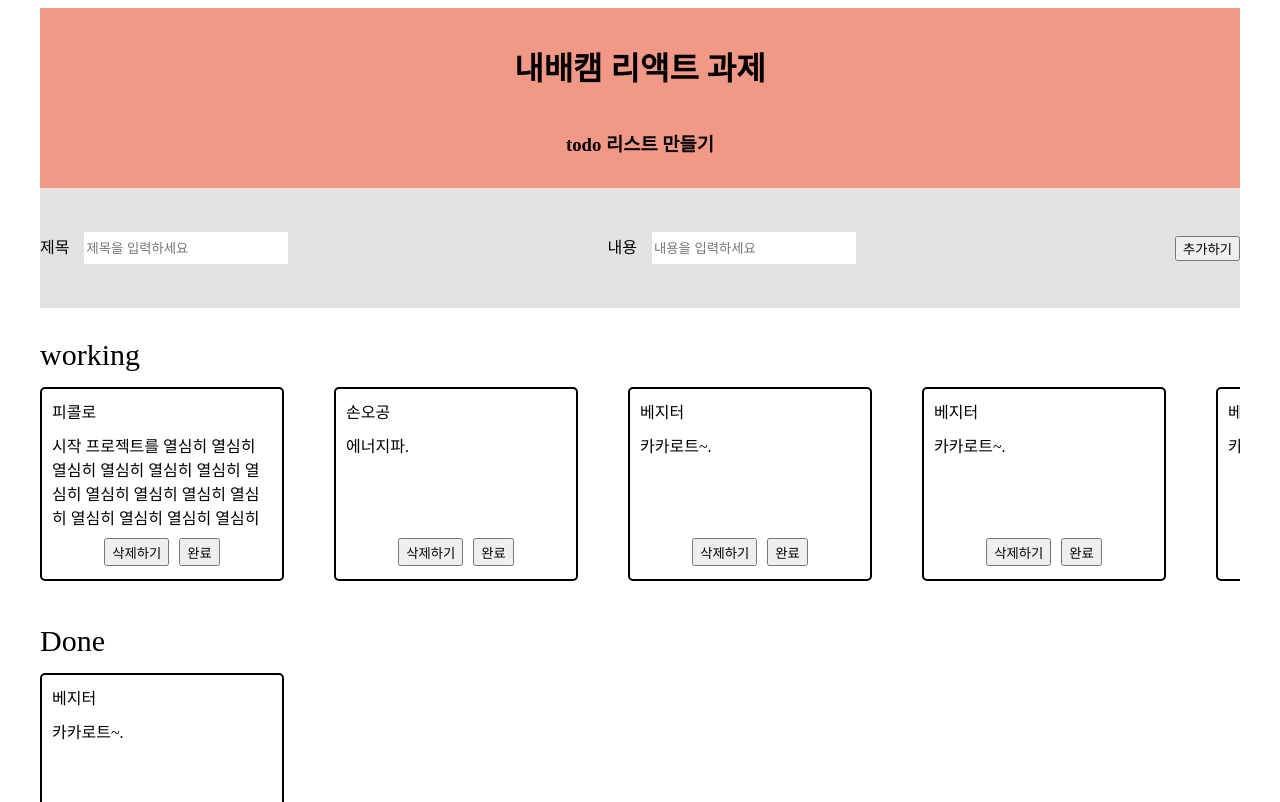
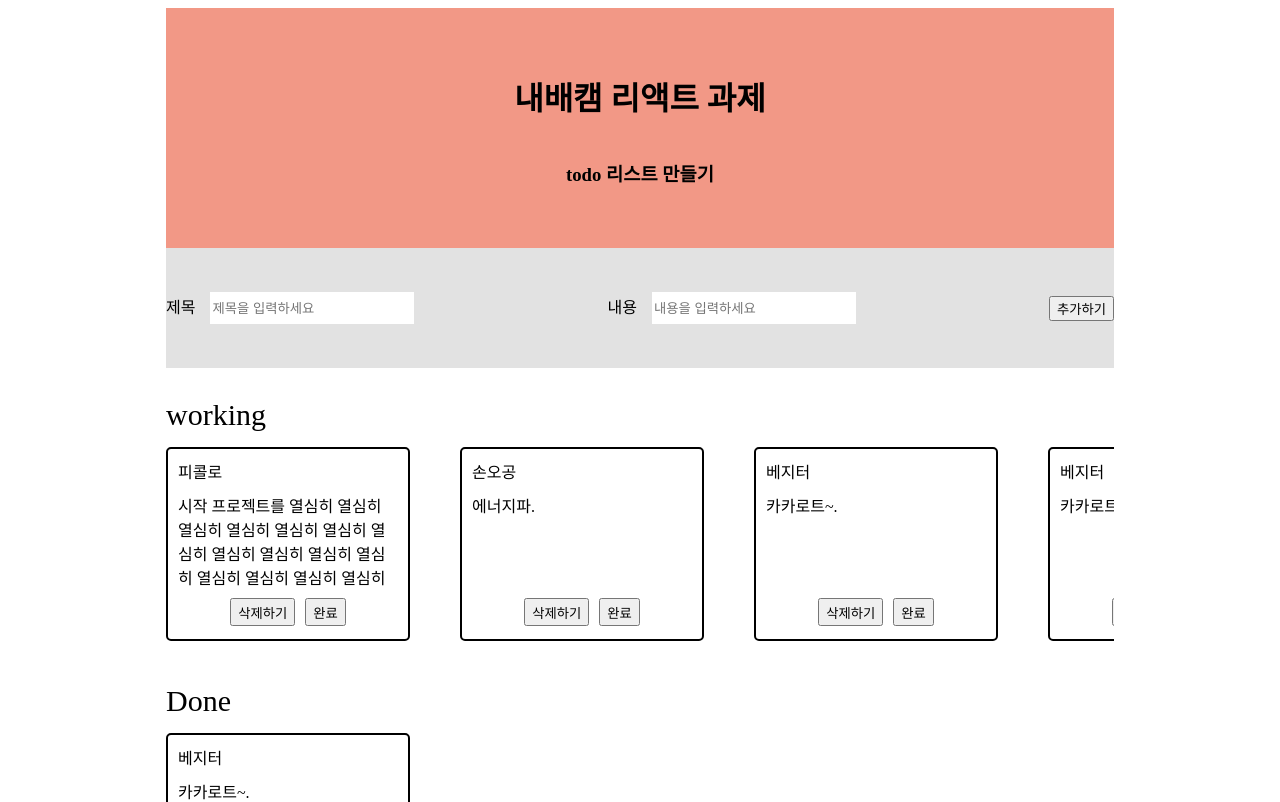
Before and after one commit to picoloman6/nbc_react_1, a React (Vite) app: page / in a window 1280 px wide. Shown: the top 802 px of the page. Built offline with nearby package versions, Linux system fonts and the light colour scheme.

Commit message:
[style] header, todolist의 width 및 height 비중 설정

```diff
--- a/src/Header/Header.style.tsx
+++ b/src/Header/Header.style.tsx
@@ -7,7 +7,7 @@ export const StyledHeaderWrapper = styled.div`
   align-items: center;
 
   width: 100%;
-  height: 180px;
+  height: 20%;
 
   background: #f29886;
 `;
--- a/src/TodoList/TodoInput.tsx
+++ b/src/TodoList/TodoInput.tsx
@@ -32,18 +32,20 @@ const TodoInput = ({ addTodos }: TodoInputPropsTypes) => {
         <label>제목</label>
         <StyledTodoInput
           placeholder='제목을 입력하세요'
+          name='name'
           value={input.name}
-          name='name'
           onChange={onChangeInput}
+          autoComplete='off'
         />
       </div>
       <div>
         <label>내용</label>
         <StyledTodoInput
           placeholder='내용을 입력하세요'
+          name='content'
           value={input.content}
-          name='content'
           onChange={onChangeInput}
+          autoComplete='off'
         />
       </div>
       <button onClick={onClickButton}>추가하기</button>
--- a/src/TodoList/TodoList.style.tsx
+++ b/src/TodoList/TodoList.style.tsx
@@ -1,4 +1,8 @@
 import { styled } from 'styled-components';
+
+export const StyledTodoListWrapper = styled.div`
+  height: 70%;
+`;
 
 export const StyledTodoInputWrapper = styled.form`
   display: flex;
@@ -29,6 +33,15 @@ export const StyledTodoItemsWrapper = styled.div`
   gap: 50px;
 
   overflow: auto;
+
+  &::-webkit-scrollbar {
+    height: 10px;
+  }
+
+  &::-webkit-scrollbar-thumb {
+    background: #a0a0a0;
+    border-radius: 5px;
+  }
 `;
 
 export const StyledItemLable = styled.p`
@@ -57,6 +70,16 @@ export const StyledTodoItem = styled.div`
   > span:nth-child(2) {
     height: 55%;
     overflow: auto;
+
+    &::-webkit-scrollbar {
+      width: 6px;
+      height: 100%;
+    }
+
+    &::-webkit-scrollbar-thumb {
+      background: #a0a0a0;
+      border-radius: 5px;
+    }
   }
 
   > div {
--- a/src/TodoList/TodoList.tsx
+++ b/src/TodoList/TodoList.tsx
@@ -3,6 +3,7 @@ import { useState, useRef } from 'react';
 import TodoInput from './TodoInput';
 import TodoItems from './TodoItems';
 import { TodosTypes, TodoInputTypes } from './TodosTypes';
+import { StyledTodoListWrapper } from './TodoList.style';
 
 const TodoList = () => {
   const [todos, setTodos] = useState<TodosTypes[]>([
@@ -44,7 +45,7 @@ const TodoList = () => {
   };
 
   return (
-    <div>
+    <StyledTodoListWrapper>
       <TodoInput addTodos={addTodos} />
       {todos.length === 0 && <span>내용을 입력하세요</span>}
       {todos.length > 0 && (
@@ -63,7 +64,7 @@ const TodoList = () => {
           done={true}
         />
       )}
-    </div>
+    </StyledTodoListWrapper>
   );
 };
 
--- a/src/main.style.ts
+++ b/src/main.style.ts
@@ -1,7 +1,10 @@
 import { styled } from 'styled-components';
 
 export const GlobalStyle = styled.div`
+  width: 75%;
+  min-width: 800px;
   max-width: 1200px;
-  max-height: 800px;
+  height: 1200px;
+
   margin: 0 auto;
 `;
```
